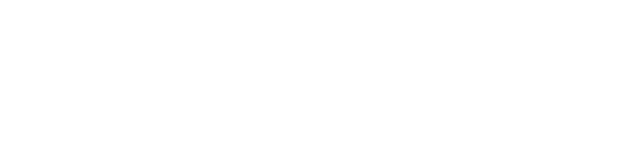
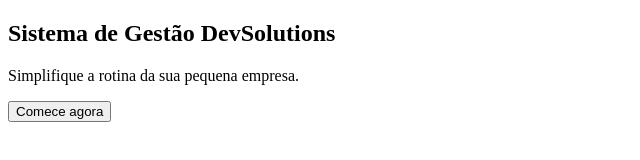
Before and after one commit to mariaruiz-creator/devsolutions, a plain HTML site: page index.html in a window 1280 px wide. Shown: the whole page, without its empty margins (0-640 px from the left). Drawn offline with Linux system fonts and the light colour scheme.

Commit message:
Adiciona a seção principal

```diff
--- a/index.html
+++ b/index.html
@@ -6,6 +6,10 @@
     <title>Sistema de Gestão DevSolutions</title>
 </head>
 <body>
-
+    <section>
+        <h1>Sistema de Gestão DevSolutions</h1>
+        <p>Simplifique a rotina da sua pequena empresa.</p>
+        <button>Comece agora</button>
+    </section>
 </body>
 </html>
```
